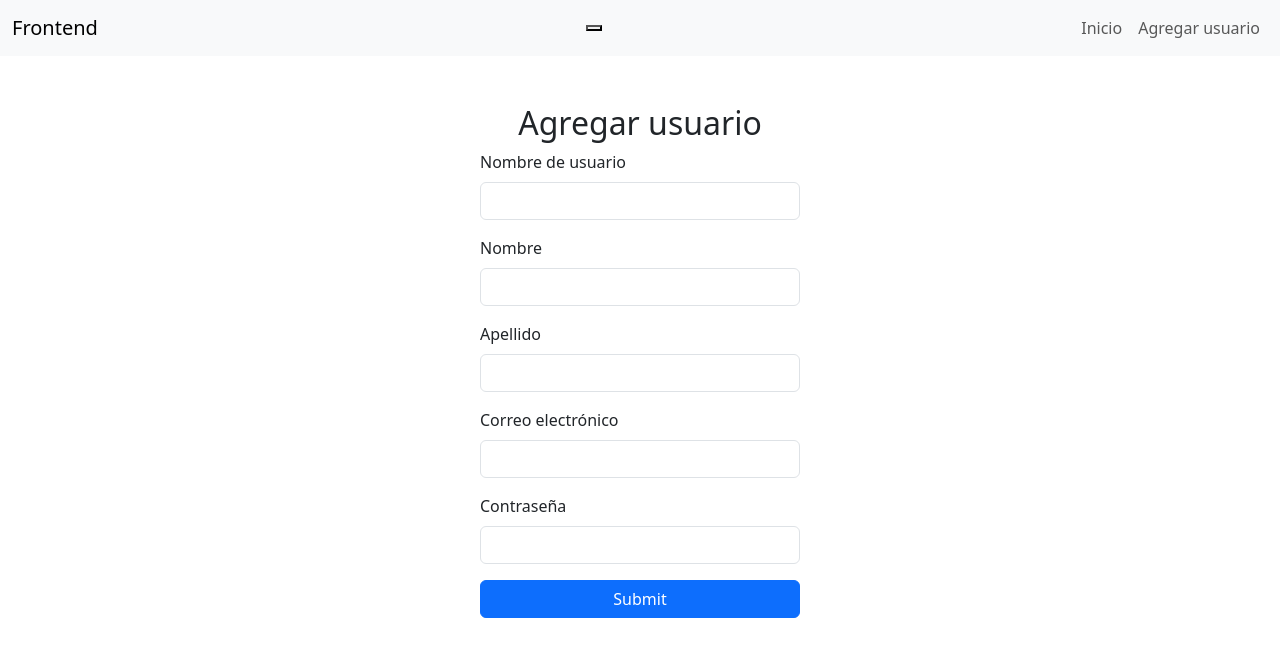
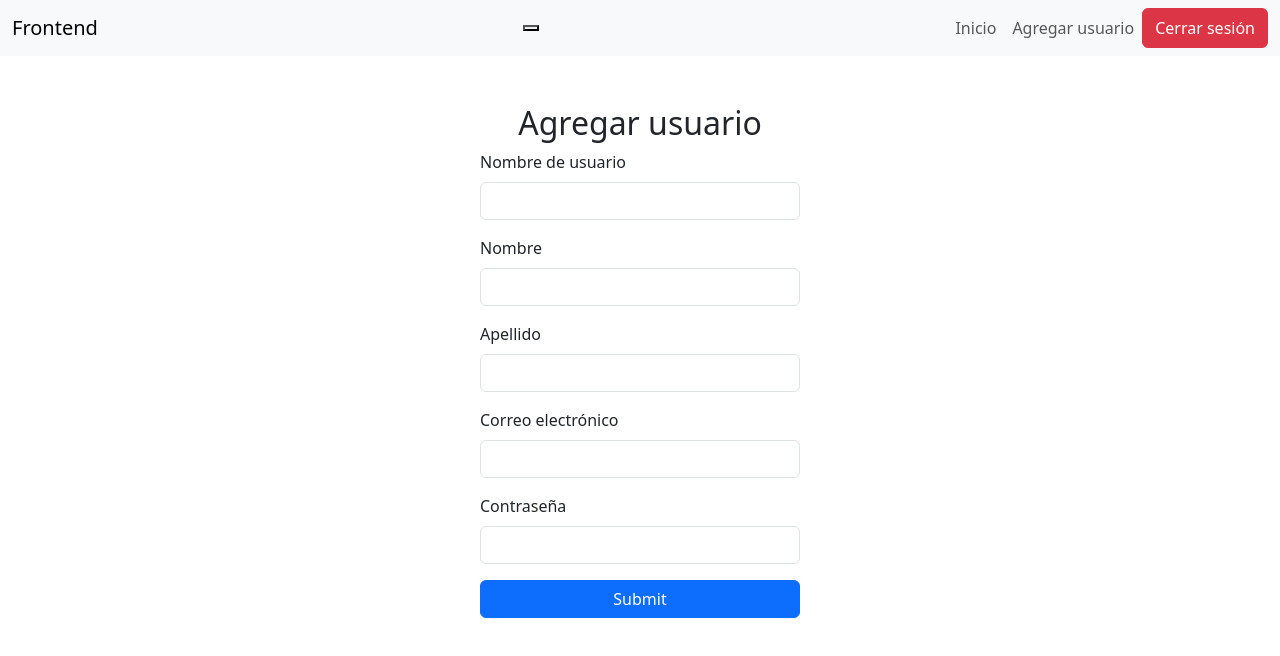
Before and after one commit to ChrisJMora/Vue.js-Frontend-for-CRUD-API, a Vue app: page /add in a window 1280 px wide. Both pictures are taken after a click on the button "Toggle navigation". Shown: the top 656 px of the page. Built offline with nearby package versions, Linux system fonts and the light colour scheme.

Commit message:
Update: Add logout button in navbar

```diff
--- a/src/components/Navbar.vue
+++ b/src/components/Navbar.vue
@@ -15,9 +15,22 @@
                         <li class="nav-item">
                             <a href="/add" class="nav-link">Agregar usuario</a>
                         </li>
+                        <!-- Botón de Cerrar sesión -->
+                        <button class="btn btn-danger" @click="logout">Cerrar sesión</button>
                     </ul>
                 </div>
             </div>
         </nav>
     </main>
 </template>
+
+<script>
+export default {
+  methods: {
+    logout() {
+      localStorage.setItem('isAuthenticated', 'false');
+      this.$router.push('/auth');
+    }
+  }
+}
+</script>
```
